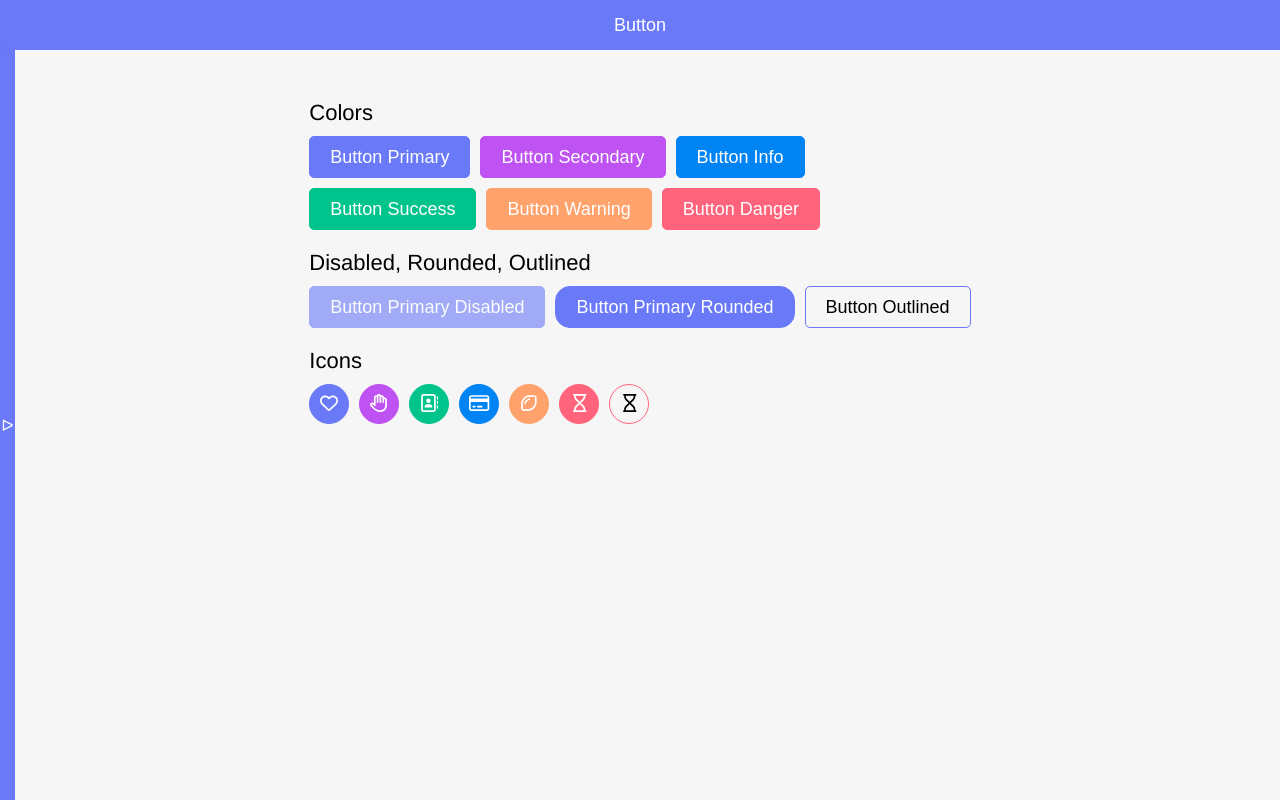
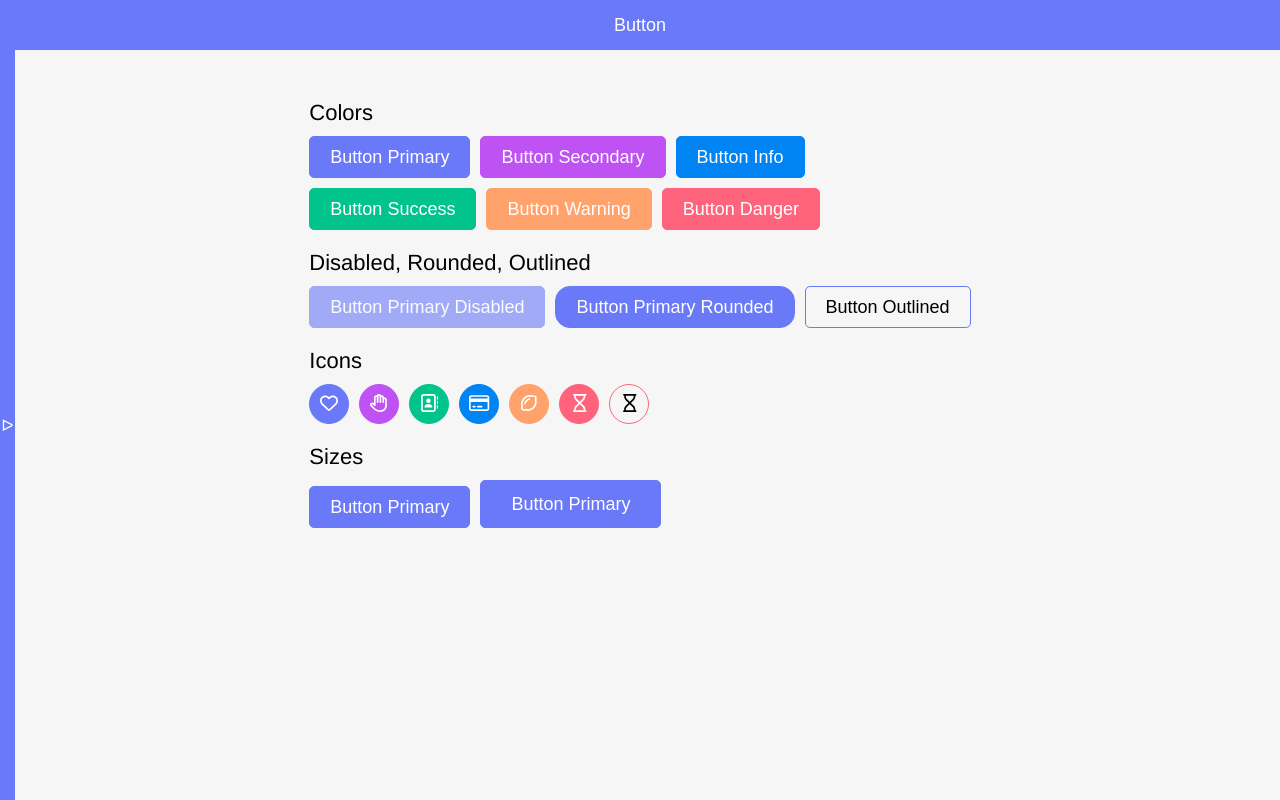
Before and after one commit to Crash2022/Vue-Design, a Vue app: page /button in a window 1280 px wide. Built offline with nearby package versions, Linux system fonts and the light colour scheme.

Commit message:
add: button sizes

```diff
--- a/src/pages/ButtonPage.vue
+++ b/src/pages/ButtonPage.vue
@@ -29,6 +29,12 @@
             <CustomButton color="danger" icon="hourglass"/>
             <CustomButton color="danger" icon="hourglass" outlined/>
         </div>
+
+        <div class="heading_2">Sizes</div>
+        <div>
+            <CustomButton @click="buttonClick" :label="'Button Primary'"/>
+            <CustomButton @click="buttonClick" :label="'Button Primary'" :size="'large'"/>
+        </div>
     </div>
 </template>
 
@@ -44,6 +50,7 @@ const buttonClick = () => {
 .buttons_page {
     > div {
         display: flex;
+        align-items: flex-end;
         gap: 10px;
         margin-bottom: 10px;
     }
--- a/src/shared/ui/CustomUI/CustomButton.vue
+++ b/src/shared/ui/CustomUI/CustomButton.vue
@@ -4,7 +4,8 @@
                 :class="['custom_btn', `custom_btn_${color}`,
                         {'custom_btn_rounded': rounded},
                         {'custom_btn_outlined': outlined},
-                        {'custom_btn_icon': icon}]"
+                        {'custom_btn_icon': icon},
+                        {'custom_btn_large': size === 'large'}]"
         >
             <span v-if="icon">
                 <font-awesome-icon :icon="`fa-regular fa-${icon}`"/>
@@ -39,6 +40,11 @@ const props = defineProps({
     },
     icon: {
         type: String,
+        required: false
+    },
+    size: {
+        type: String,
+        default: 'normal',
         required: false
     },
 })
@@ -140,6 +146,11 @@ const props = defineProps({
             height: 40px;
             border-radius: 50%;
         }
+        // размер кнопки
+        &_large {
+            height: 48px;
+            padding: 0 30px;
+        }
     }
 }
 </style>
```
